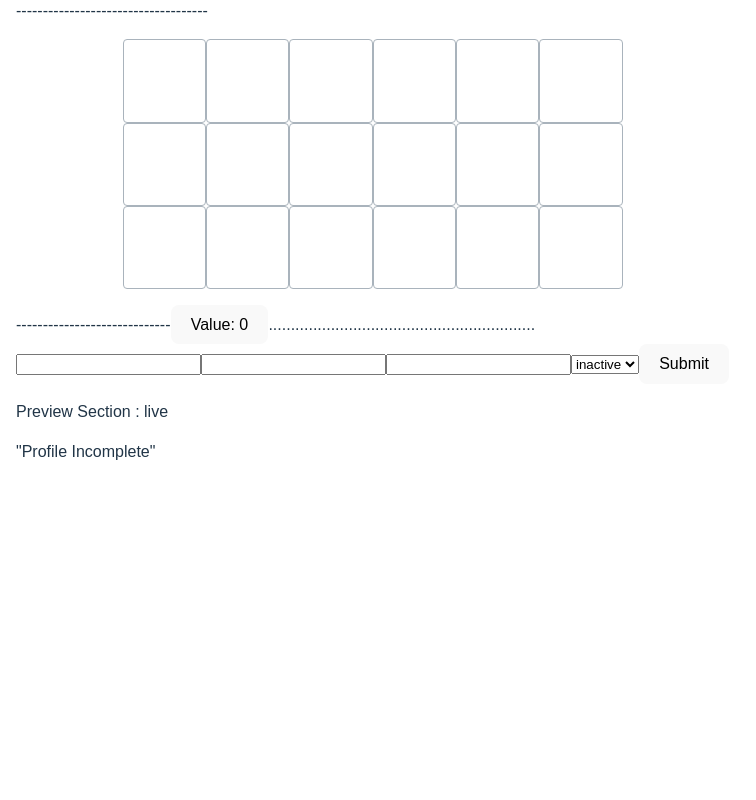
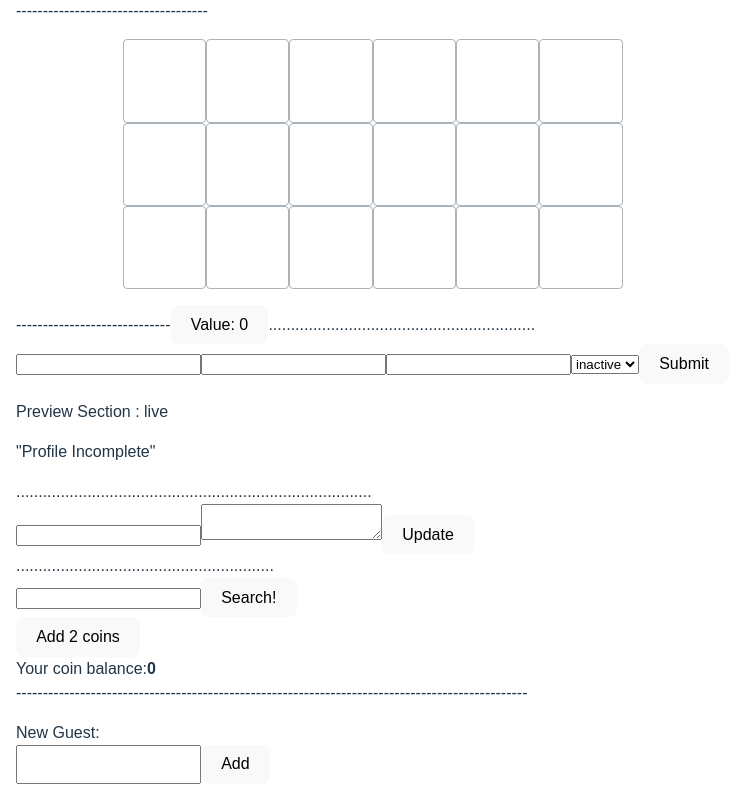
Before and after one commit to ap23hp/code-daily, a React (Vite) app in the folder react/react-components/: page / in a window 1280 px wide. Shown: the part 2643-3443 px from the top of the page, without its empty margins (0-756 px from the left). Before the commit the page ends 3139 px from the top, so only its background shows below. Built offline with nearby package versions, Linux system fonts and the light colour scheme; a web font is replaced by a local one.

Commit message:
state and props

```diff
--- a/react/react-components/src/App.jsx
+++ b/react/react-components/src/App.jsx
@@ -8,6 +8,11 @@ import FriendList from "./FriendList";
 import Grid from "./Grid";
 import Counter from "./Counter";
 import Form from "./Form";
+import ContactForm from "./ContactForm";
+import SearchForm from "./SearchForm";
+import BigCoin from "./BigCoin";
+import React from 'react';
+import GuestList from "./GuestList";
 const cartItems= [
   {
     id: 'hk123',
@@ -83,6 +88,21 @@ const data = [
 ];
 
 function App() {
+    const [numOfCoins, setNumOfCoins] = React.useState(0);
+    const [guestList,setGuestList]=React.useState([])
+     function addNewGuest(label) {
+    const newGuest = {
+      id: Math.random(),
+      label,
+    };
+
+    const nextGuests = [...guestList, newGuest];
+    setGuestList(nextGuests);
+  }
+   function runSearch(searchTerm) {
+    window.alert(`Searched for: ${searchTerm}`);
+  }
+
       let instockItems=cartItems.filter((item)=>item.inStock)
     let outStockItems=cartItems.filter((item)=>!item.inStock)
   return (
@@ -155,6 +175,26 @@ function App() {
     <Counter />
     ............................................................
     <Form/>
+    ................................................................................
+    <ContactForm/>
+    ..........................................................
+     <SearchForm runSearch={runSearch} />
+       <main>
+        <BigCoin numOfCoins={numOfCoins} setNumOfCoins={setNumOfCoins}/>
+      </main>
+      <footer>
+        Your coin balance:
+        <strong>{numOfCoins}</strong>
+      </footer>
+      ------------------------------------------------------------------------------------------------
+      <ol>
+        {guestList.map((guest) => (
+          <li key={guest.id}>{guest.label}</li>
+        ))}
+      </ol>
+
+  <GuestList addNewGuest={addNewGuest} />
+
     </>
   );
 }
--- /dev/null
+++ b/react/react-components/src/BigCoin.jsx
@@ -0,0 +1,22 @@
+
+
+
+function BigCoin({numOfCoins,setNumOfCoins}) {
+
+
+  return (
+    <div className="coin-wrapper">
+      <button
+        className="coin"
+        onClick={() => setNumOfCoins(numOfCoins + 2)}
+      >
+        <span className="visually-hidden">
+          Add 2 coins
+        </span>
+
+      </button>
+    </div>
+  );
+}
+
+export default BigCoin;
--- /dev/null
+++ b/react/react-components/src/ContactForm.jsx
@@ -0,0 +1,40 @@
+import React from "react";
+async function sendMessageToServer(name, msg) {
+  if (!name || !msg) {
+    return "Name and message are required";
+  }
+
+  // pretend server delay
+  await new Promise((res) => setTimeout(res, 1000));
+
+  return null; // no error
+}
+
+export default function ContactForm() {
+  const [error, submitAction, isPending] = React.useActionState(
+    async (previousState, formData) => {
+      const name = formData.get("name");
+      const msg = formData.get("message")
+
+      const error = await sendMessageToServer(name, msg);
+
+      if (error) {
+        return error;
+      }
+
+   console.log("Form submitted successfully");
+
+      return null;
+    },
+    null,
+  );
+
+  return (
+    <form action={submitAction}>
+      <input type="text" name="name" />
+      <textarea type="text" name="message" />
+      <button type="submit" disabled={isPending}>Update</button>
+      {error && <p>{error}</p>}
+    </form>
+  );
+}
--- /dev/null
+++ b/react/react-components/src/GuestList.jsx
@@ -0,0 +1,32 @@
+import React from 'react';
+
+export default function GuestList({ addNewGuest }) {
+  const [label, setLabel] = React.useState('');
+
+  function handleSubmit(e) {
+    e.preventDefault();
+    addNewGuest(label);   // parent ko data bhejna
+    setLabel('');         // input clear
+  }
+
+  return (
+    <div className="new-list-item-form">
+      <form onSubmit={handleSubmit}>
+        <label htmlFor="new-list-form-input">
+          New Guest:
+        </label>
+
+        <div className="row">
+          <input
+            required
+            id="new-list-form-input"
+            type="text"
+            value={label}
+            onChange={(e) => setLabel(e.target.value)}
+          />
+          <button>Add</button>
+        </div>
+      </form>
+    </div>
+  );
+}
--- /dev/null
+++ b/react/react-components/src/SearchForm.jsx
@@ -0,0 +1,28 @@
+import React from 'react';
+
+function SearchForm({ runSearch }) {
+  const [searchTerm, setSearchTerm] = React.useState('');
+
+  return (
+    <form
+      className="search-form"
+      onSubmit={event => {
+        event.preventDefault();
+        runSearch(searchTerm);
+      }}
+    >
+      <input
+        type="text"
+        value={searchTerm}
+        onChange={event => {
+          setSearchTerm(event.target.value);
+        }}
+      />
+      <button>
+        Search!
+      </button>
+    </form>
+  );
+}
+
+export default SearchForm;
```
Also changed, not shown: 1 other file (tests, documents, lock files or other folders).
